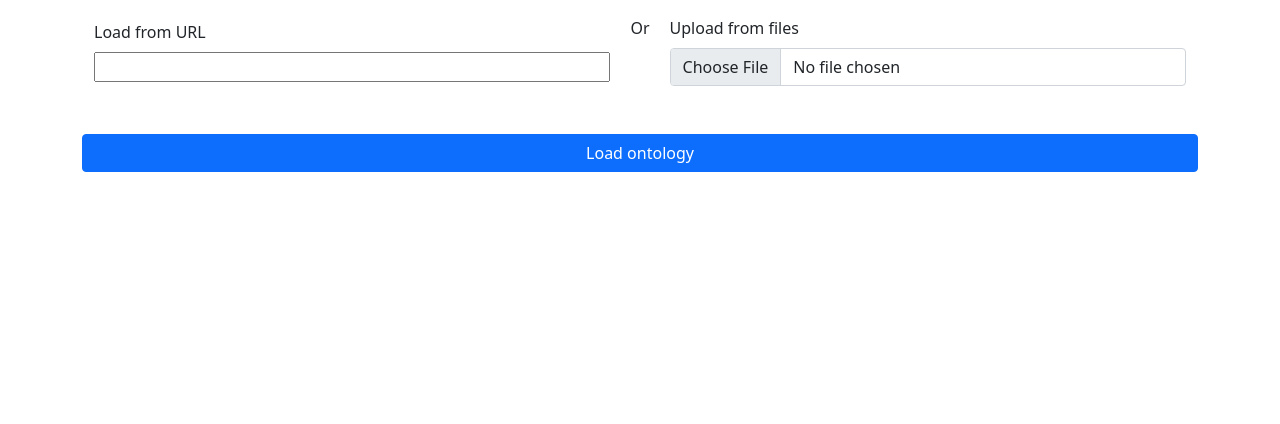
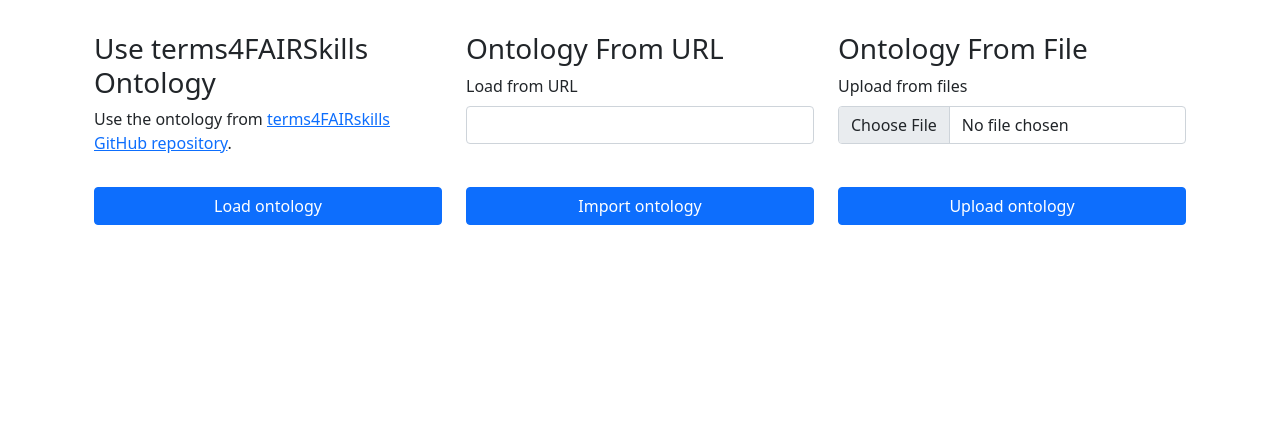
Before and after one commit to hughshanahan/terms4FAIRskillsAnnotator, a Symfony app: template templates/home.html.twig in a window 1280 px wide. Shown: the part 88-512 px from the top of the page. Run offline with Twig, Linux system fonts and the light colour scheme; the template is opened without the code that fills it, so the values that code supplies are empty; some libraries are stand-ins or nearby versions.

Commit message:
The annotator can now load the ontology from the t4fs GitHub from a single click

```diff
--- a/public/scripts/mainMenu.js
+++ b/public/scripts/mainMenu.js
@@ -25,42 +25,6 @@ class MainMenu {
     }
 
     /**
-     * Reads the content from the select ontology form and sends it to the backend.
-     */
-    static loadOntology() {
-        var form = document.getElementById("ontology-select-form");
-        var data = T4FSAnnotator.formToJSON(form);
-
-        // hide the form and show the loading spinner
-        T4FSAnnotator.hideElement("load-ontology-container");
-        T4FSAnnotator.showElement("loading-spinner-container");
-
-        fetch("/api/loadOntology",
-            {
-                method: "POST",
-                body: data
-            })
-            .then(T4FSAnnotator.checkStatus)
-            .then(response => response.json())
-            .then(data => {
-                console.log(data);
-                const ontologyID = data.ontologyID;
-
-                T4FSAnnotator.hideElement("loading-spinner-container");
-                T4FSAnnotator.showElement("main-menu-container");
-
-                document.getElementById("ontology-name-span").innerHTML = ontologyID;
-                T4FSAnnotator.setCookie("annotator-ontology-id", ontologyID, 7);
-                    // set the cookie for the ontology id
-            })
-            .catch(err => {
-                console.log(err);
-                MainMenu.setup(); // reset which elements are shown
-                document.getElementById("owl-selection-error").innerHTML = err;
-            });
-    }
-
-    /**
      * Clears the currently loaded ontology.
      */
     static removeOntology() {
@@ -79,14 +43,14 @@ class MainMenu {
     /**
      * Redirects to the annotator.
      */
-     static goToAnnotator() {
+    static goToAnnotator() {
         window.location.href = "/annotator";
     }
 
     /**
      * Redirects to the annotated resources list.
      */
-     static goToResourcesList() {
+    static goToResourcesList() {
         window.location.href = "/resources";
     }
 
--- /dev/null
+++ b/public/scripts/ontology/ontologyLoader.js
@@ -0,0 +1,60 @@
+
+/**
+ * Class to contain methods related to loading ontologies into the annotator.
+ */
+class OntologyLoader {
+
+    /**
+     * Loads the Ontology from the terms4FAIRskills Github
+     * (https://github.com/terms4fairskills/FAIRterminology).
+     */
+    static loadFromGitHub() {
+        // set the url input to the raw github url
+        document.getElementById("ontology-url-input").value =
+            "https://raw.githubusercontent.com/terms4fairskills/FAIRterminology/master/development/t4fs.owl";
+        OntologyLoader.loadFromURL();
+    }
+
+    /**
+     * Loads the ontology from a URL.
+     */
+    static loadFromURL() {
+        var data = "{\"ontology-url-input\": \"" + document.getElementById("ontology-url-input").value + "\"}"
+
+        // hide the form and show the loading spinner
+        T4FSAnnotator.hideElement("load-ontology-container");
+        T4FSAnnotator.showElement("loading-spinner-container");
+
+        fetch("/api/loadOntology",
+            {
+                method: "POST",
+                body: data
+            })
+            .then(T4FSAnnotator.checkStatus)
+            .then(response => response.json())
+            .then(data => {
+                console.log(data);
+                const ontologyID = data.ontologyID;
+
+                T4FSAnnotator.hideElement("loading-spinner-container");
+                T4FSAnnotator.showElement("main-menu-container");
+
+                document.getElementById("ontology-name-span").innerHTML = ontologyID;
+                T4FSAnnotator.setCookie("annotator-ontology-id", ontologyID, 7);
+                    // set the cookie for the ontology id
+            })
+            .catch(err => {
+                console.log(err);
+                MainMenu.setup(); // reset which elements are shown
+                document.getElementById("owl-selection-error").innerHTML = err;
+            });
+    }
+
+    /**
+     * Loads the ontology from the uploaded file.
+     */
+    static loadFromFile() {
+
+    }
+
+}
--- a/templates/home.html.twig
+++ b/templates/home.html.twig
@@ -5,7 +5,7 @@
 {% block header %}
 
     <script src="/scripts/mainMenu.js"></script>
-
+    <script src="/scripts/ontology/ontologyloader.js"></script>
 
     <script>
         // run the setup method when the page loads
@@ -22,24 +22,43 @@
         <!-- Form container for selecting an ontology -->
         <div class="container d-flex flex-column justify-content-center gap-5 p-0" id="load-ontology-container">
 
-            <form id="ontology-select-form">
+            <!-- Grid to contain the inputs/buttons for selecting  -->
+            <div class="container">
+                <div class="row my-3">
+                    <div class="col">
+                        <!-- Details about the use of the terms4FAIRskills GitHub ontology -->
+                        <h3>Use terms4FAIRSkills Ontology</h3>
+                        <p>Use the ontology from <a class="link-primary" href="https://github.com/terms4fairskills/FAIRterminology">terms4FAIRskills GitHub repository</a>.</p>
+                    </div>
+                    <div class="col">
+                        <!-- Input to enter the URL of an OWL file-->
+                        <h3>Ontology From URL</h3>
+                        <label for="ontology-url-input" class="form-label">Load from URL</label>
+                        <input class="form-control" type="text" name="ontology-url-input" id="ontology-url-input" />
+                    </div>
+                    <div class="col">
+                        <!-- Input to upload an OWL file -->
+                        <h3>Ontology From File</h3>
+                        <label for="owl-file-upload" class="form-label">Upload from files</label>
+                        <input class="form-control" type="file" id="owl-file-upload" />
+                    </div>
+                </div>
+                <div class="row my-3">
+                    <div class="col">
+                        <!-- Button to select the terms4FAIRskills OWL file -->
+                        <button type="button" class="btn btn-primary text-center w-100 px-5" id="github-load-submit" onclick="OntologyLoader.loadFromGitHub()">Load ontology</button>
+                    </div>
+                    <div class="col">
+                        <!-- Button to import the OWL file from the URL -->
+                        <button type="button" class="btn btn-primary text-center w-100 px-5" id="url-load-submit" onclick="OntologyLoader.loadFromURL()">Import ontology</button>
+                    </div>
+                    <div class="col">
+                        <!-- Button to upload the OWL file -->
+                        <button type="button" class="btn btn-primary text-center w-100 px-5" id="file-load-submit" onclick="OntologyLoader.loadFromFile()">Upload ontology</button>
+                    </div>
+                </div>
+            </div>
 
-                <div class="container d-flex flex-row justify-content-around gap-2 p-0">
-                    <div class="container d-flex flex-column justify-content-center">
-                        <label for="ontology-url-input" class="form-label">Load from URL</label>
-                        <input type="text" name="ontology-url-input" id="ontology-url-input" />
-                    </div>
-
-                    <p>Or</p>
-
-                    <div class="container d-flex flex-column justify-content-center">
-                        <label for="owl-file-upload" class="form-label">Upload from files</label>
-                        <input class="form-control" type="file" id="owl-file-upload">
-                    </div>
-
-                </div>
-            </form>
-            <button type="button" class="btn btn-primary text-center px-5" id="submit" onclick="MainMenu.loadOntology();">Load ontology</button>
 
             <p class="text-center text-danger" id="owl-selection-error"></p>
         </div>
```
